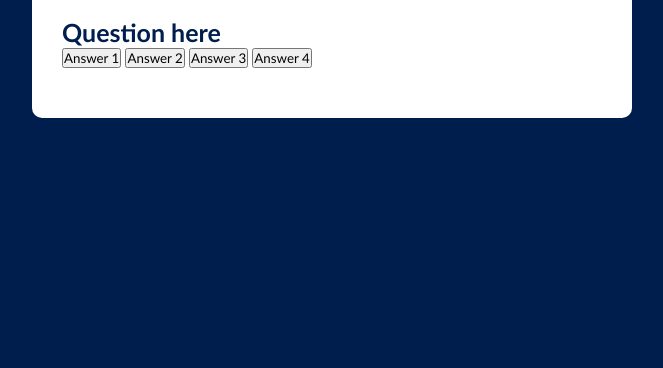
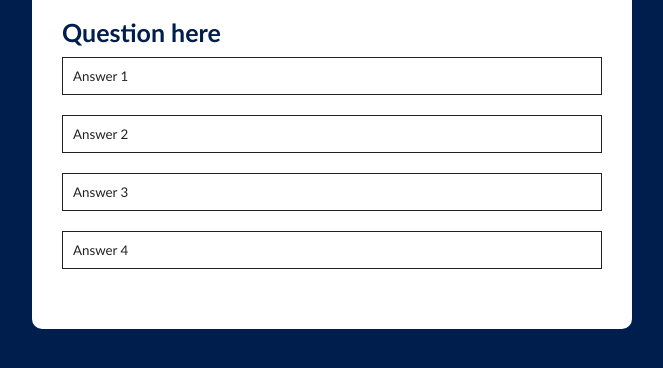
Before and after one commit to kenyansa/quiz_app, a plain HTML site: page index.html in a window 1280 px wide. Shown: the part 190-558 px from the top of the page, without its empty margins (308-971 px from the left). Drawn offline with Linux system fonts and the light colour scheme.

Commit message:
format the buttons for answers

```diff
--- a/styles.css
+++ b/styles.css
@@ -30,3 +30,13 @@ body{
     color: #001e4d;
     font-weight: 600;
 }
+.btn{
+    background: #fff;
+    color: #222;
+    font-weight: 500;
+    width: 100%;
+    border: 1px solid #222;
+    margin: 10px 0;
+    text-align: left;
+    padding: 10px;
+}
```
